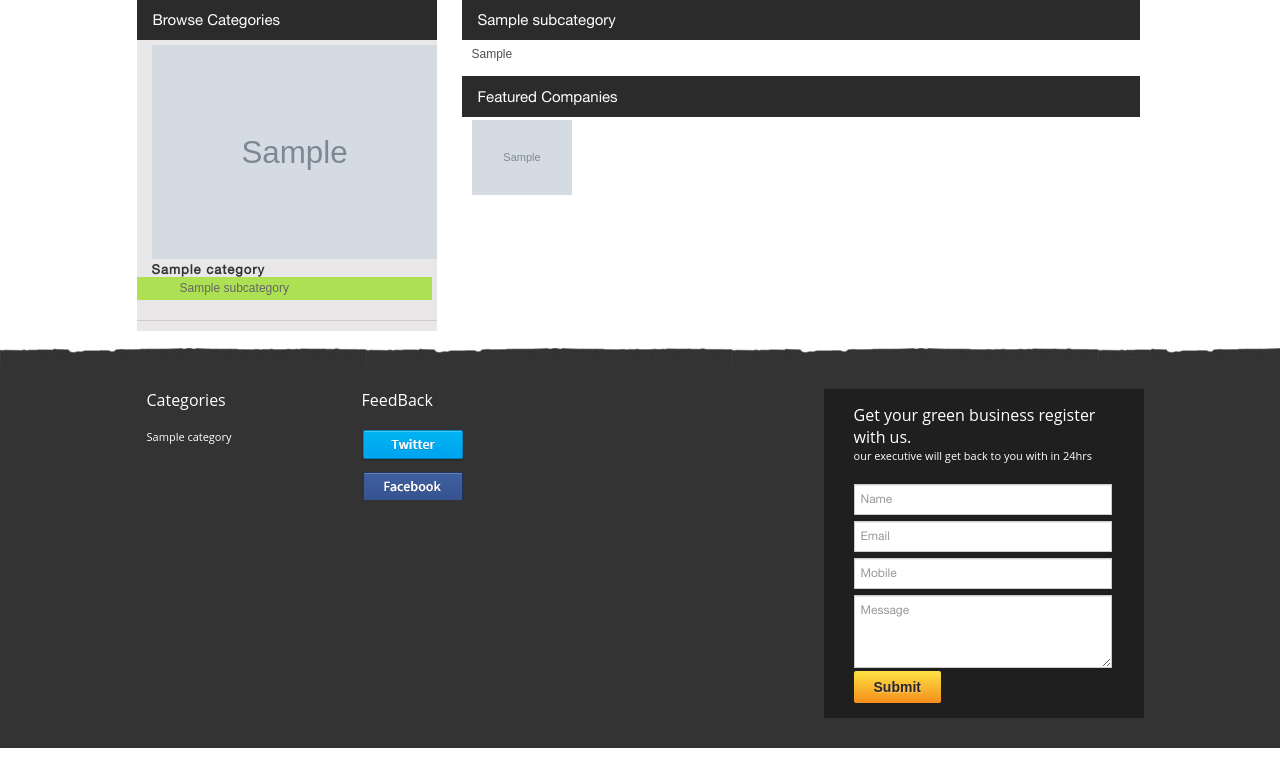
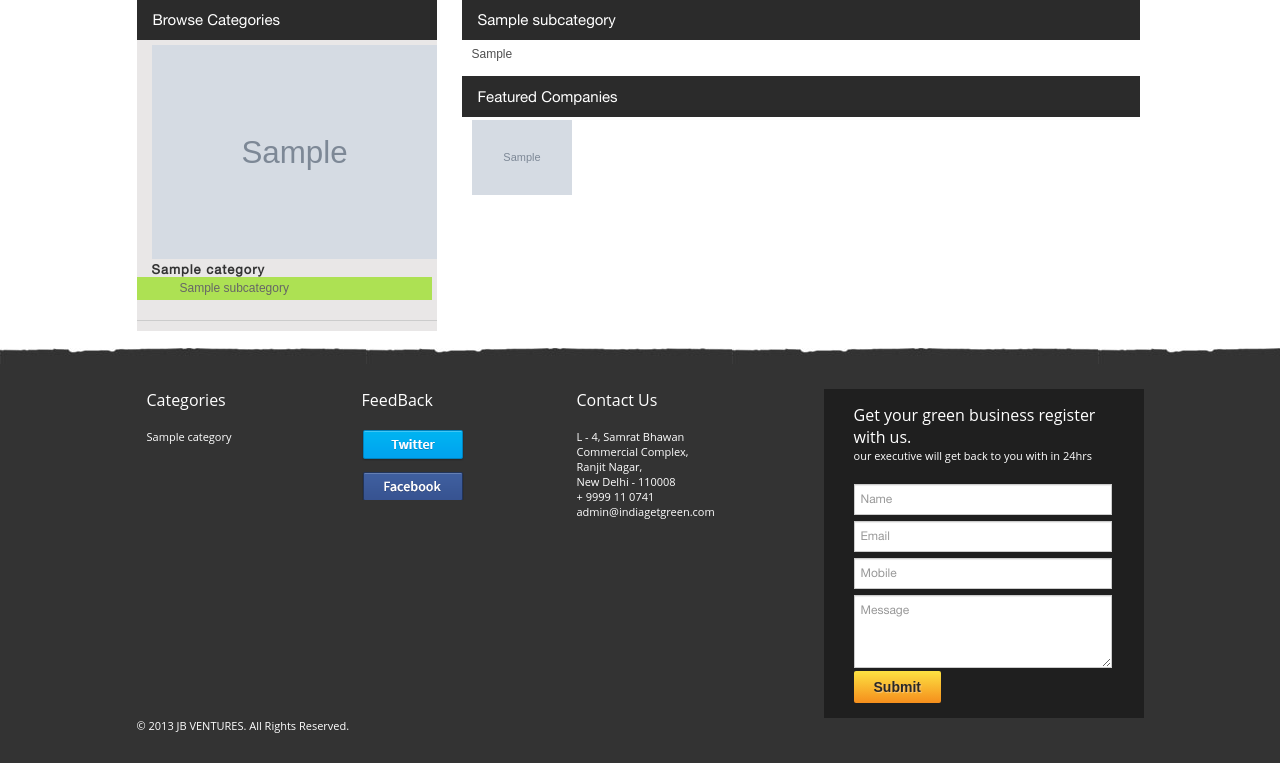
Before and after one commit to akankshajoshi/gogreen, a Django app: page /1/1/1/ in a window 1280 px wide. Shown: the part 285-1048 px from the top of the page. Run offline with Django 3.2, Linux system fonts and the light colour scheme; tables that the repository leaves empty hold one stand-in row (values such as "Sample post"); grey boxes marked "Sample" are stand-in pictures; parts of the project's set-up code (start-up, migrations or seed data) failed here and were passed over; some libraries are stand-ins or nearby versions.

Commit message:
copy right added, featured logo updated

```diff
--- a/media/css/style.css
+++ b/media/css/style.css
@@ -1803,7 +1803,8 @@ ul.bxbigbanner,.prodimg ul{margin: 0px;}
 .comptop p b{font:500 12px 'HelveticaNeueRegular';color: #000;}
 
 ul.logosc li{float:left; width:15%}
-
+.cpyright{width:100%;float:left;text-align: left;}
+.cpyright span{margin: 0 auto;}
 @media (max-width: 500px) {.greenbase  {background:#a9e14a;}
 
     .navbar_ .brand {margin:25px 0 0 3px}}
--- a/templates/layoutbase.html
+++ b/templates/layoutbase.html
@@ -82,13 +82,13 @@
 
         </script>
         <!--Start of Zopim Live Chat Script-->
-        <script type="text/javascript">
+    <!--    <script type="text/javascript">
             window.$zopim||(function(d,s){var z=$zopim=function(c){z._.push(c)},$=z.s=
                     d.createElement(s),e=d.getElementsByTagName(s)[0];z.set=function(o){z.set.
                     _.push(o)};z._=[];z.set._=[];$.async=!0;$.setAttribute('charset','utf-8');
                 $.src='//v2.zopim.com/?1YTxWi6WPKB7P00v6TPt9nWKQMenKjl5';z.t=+new Date;$.
                         type='text/javascript';e.parentNode.insertBefore($,e)})(document,'script');
-        </script>
+        </script>-->
         <!--End of Zopim Live Chat Script-->
     {% endblock JSCustom %}
 
--- a/templates/share/footer.html
+++ b/templates/share/footer.html
@@ -22,12 +22,29 @@
                 </ul>
 
             </li>
-            <li style="margin-right:none;" class="span1"><strong>FeedBack</strong>
+            <li  class="span2"><strong>FeedBack</strong>
                 <a class="twit" target="_blank" href="https://twitter.com/Indiagetgreen"></a>
                 <a class="face" href="https://www.facebook.com/pages/Indiagetgreen/117346185111791" target="_blank"></a>
 
 
-            </li>   <li class="span4 footerform pull-right">
+            </li>
+
+            <li class="span2">
+                <strong>Contact Us</strong>
+                <ul>
+                    <li></li>
+                    <li>L - 4, Samrat Bhawan<br/>
+                        Commercial Complex,<br/>
+                        Ranjit Nagar,<br/>
+                        New Delhi - 110008</li>
+                    <li>
+                        + 9999 11 0741<br/>
+                        admin@indiagetgreen.com
+                    </li>
+
+                </ul>
+            </li>
+            <li class="span4 footerform pull-right">
                 <form id='id_enquiry' method='POST' action="{% url enquiry %}" onsubmit="return false">
                      {% csrf_token %}
                     <strong>Get your green business register with us.
@@ -49,6 +66,6 @@
             </li>
         </ul>
     </div>
-
-
+<div style="clear: both;"></div>
+    <div class="foot">&copy; 2013 JB VENTURES. All Rights Reserved.</div>
 </footer>
--- a/website/views.py
+++ b/website/views.py
@@ -40,8 +40,9 @@ def view_category(request, cat, subcat, subcat_id):
 
         populars = subcat.popularkeyword_set.all().order_by('keyword')
         list1 = list(PaidLogo.objects.filter(category = categ[0].pk))
-        list2 = list(PaidLogo.objects.all())
-        logos = list1 + list(set(list2) - set(list1))
+        logos = list1
+        #list2 = list(PaidLogo.objects.all())
+        #logos = list1 + list(set(list2) - set(list1))
 
 
         cityform = CityForm()
```
